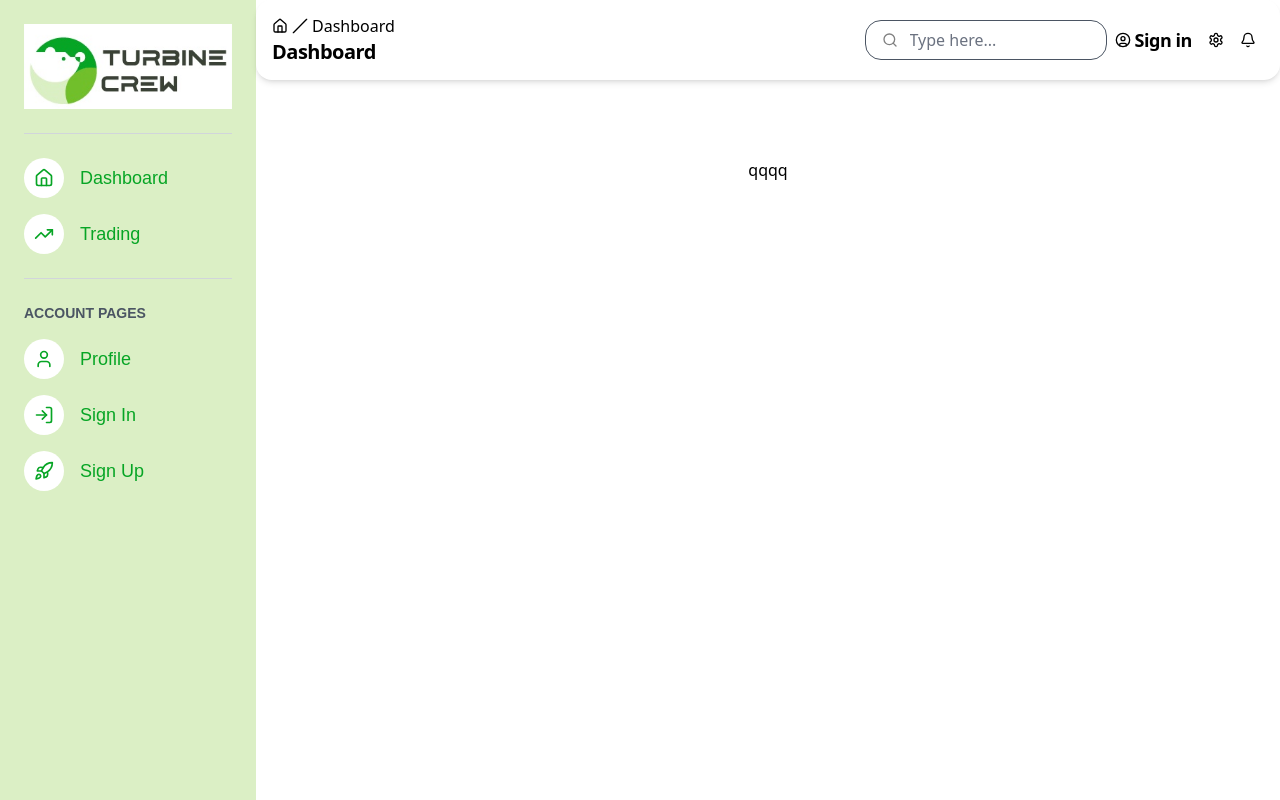
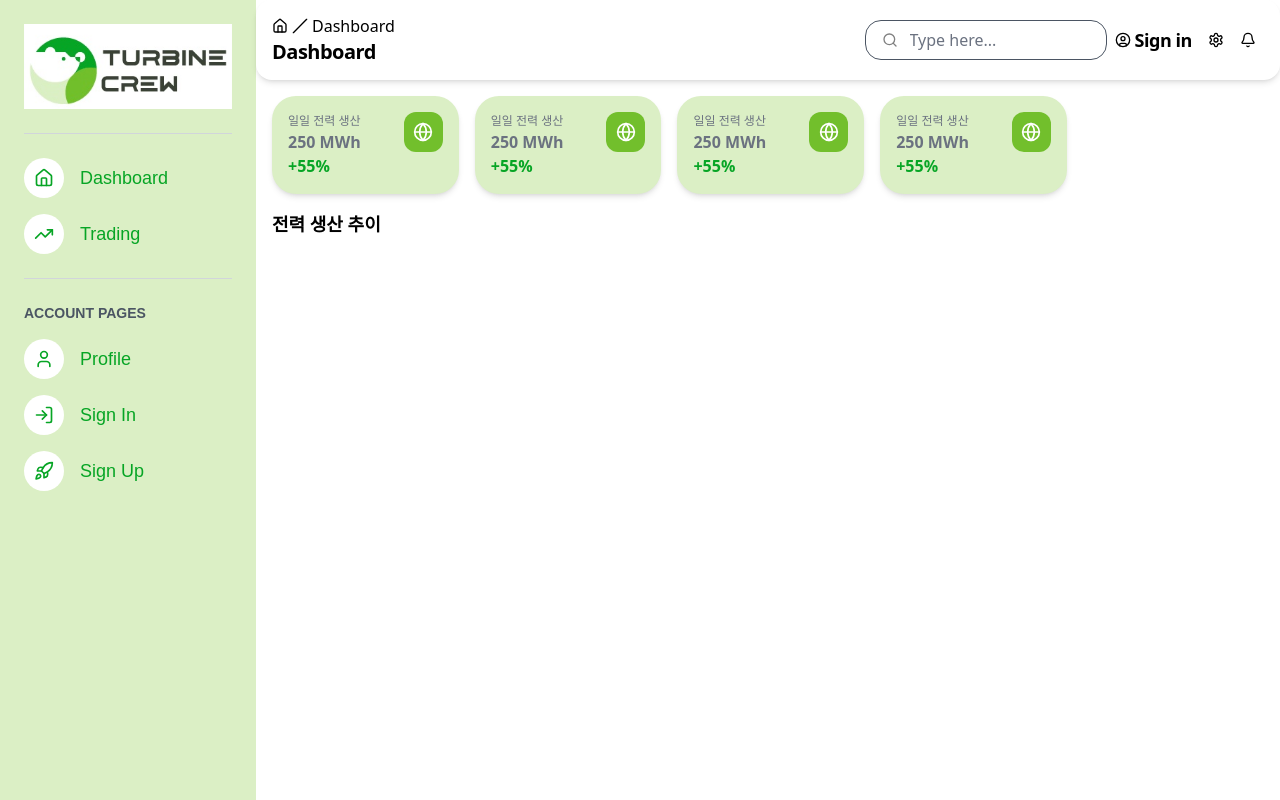
Before and after one commit to turbinecrew/turbin_electrical, a Next.js app: page / in a window 1280 px wide. Built offline with nearby package versions, Linux system fonts and the light colour scheme.

Commit message:
🎨: main dashboard 디자인

```diff
--- a/src/app/(main)/page.tsx
+++ b/src/app/(main)/page.tsx
@@ -1,9 +1,9 @@
+import Dashboard from "@/components/common/dashboard"
+
 export default function Home() {
 	return (
-		<div>
-			<div className="grid min-h-screen grid-rows-[20px_1fr_20px] items-center justify-items-center gap-16 p-8 pb-20 font-[family-name:var(--font-geist-sans)] sm:p-20">
-				<div>qqqq</div>
-			</div>
+		<div className="flex h-full w-full items-start justify-start overflow-x-auto">
+			<Dashboard />
 		</div>
 	)
 }
--- a/src/components/common/dashboard/index.tsx
+++ b/src/components/common/dashboard/index.tsx
@@ -1,6 +1,4 @@
-"use client"
 import { Globe } from "lucide-react"
-import { Component } from "@/components/common/chart/bar"
 
 export default function Dashboard() {
 	return (
@@ -34,7 +32,7 @@ export default function Dashboard() {
 				<div className="flex w-full justify-center">
 					<div className="h-[400px] w-full max-w-[1200px]">
 						{/* 차트 컴포넌트 */}
-						<Component />
+						{/* <Component /> */}
 					</div>
 				</div>
 			</div>
```
